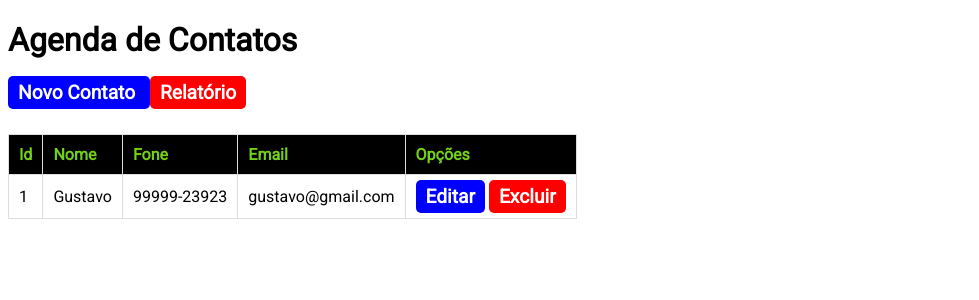
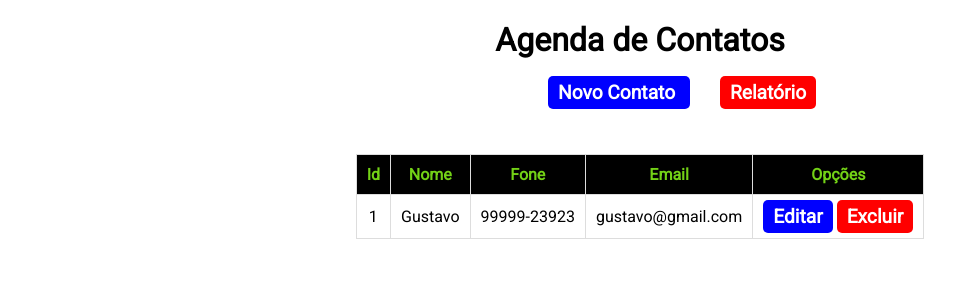
Before and after one commit to ghdss26/agenda, a Java web app: page /main in a window 1280 px wide. Shown: the top 300 px of the page, without its empty margins (0-979 px from the left). Run offline with Tomcat 11, a stand-in JSP engine, Linux system fonts and the light colour scheme; data comes from the database, SQL or seed files in the repository; some libraries are stand-ins or nearby versions.

Commit message:
Atualizando as paginas de estilização

```diff
--- a/WebContent/agenda.jsp
+++ b/WebContent/agenda.jsp
@@ -14,13 +14,11 @@
 <title>Agenda de Contatos</title>
 <link rel="icon" href="imagens/telefone.png">
 <link rel="stylesheet" href="style.css">
-<link rel="stylesheet" href="style2.css">
-<link rel="stylesheet" href="style1.css">
 </head>
 <body>
 	<h1> Agenda de Contatos </h1>
-	<a href="novo.html" class="Botao1"> Novo Contato </a>
-	<a href="report" class="Botao2">Relatório</a>
+	<a href="novo.html" class="Botao_Novo_Contato"> Novo Contato </a>
+	<a href="report" class="Botao_Relatorio">Relatório</a>
 
 	<table id="tabela">
 
@@ -45,8 +43,8 @@
 					<td> <%=lista.get(i).getNome() %> </td>
 					<td> <%=lista.get(i).getFone() %> </td>
 					<td> <%=lista.get(i).getEmail() %> </td>
-					<td><a href="select?idcon=<%=lista.get(i).getIdcon()%>" class="Botao1">Editar</a>
-						<a href="javascript: confirmar(<%=lista.get(i).getIdcon()%>)" class="Botao2">Excluir</a></td>
+					<td><a href="select?idcon=<%=lista.get(i).getIdcon()%>" class="Botao_Editar">Editar</a>
+						<a href="javascript: confirmar(<%=lista.get(i).getIdcon()%>)" class="Botao_Excluir">Excluir</a></td>
 				</tr>
 
 			<%} %>
--- a/WebContent/editar.jsp
+++ b/WebContent/editar.jsp
@@ -5,7 +5,7 @@
 <head>
 <meta charset="UTF-8">
 <link rel="icon" href="imagens/telefone.png">
-<link rel="stylesheet" href="style1.css">
+<link rel="stylesheet" href="style.css">
 </head>
 <body>
 
@@ -16,7 +16,7 @@
 		<table>
 
 			<tr>
-				<td> <input type="text" name="idcon" id="caixa3" readonly value="<%out.print(request.getAttribute("idcon"));%>"></td>
+				<td> <input type="text" name="idcon" id="Caixa3" readonly value="<%out.print(request.getAttribute("idcon"));%>"></td>
 			</tr>
 
 			<tr>
@@ -33,7 +33,7 @@
 
 		</table>
 
-		<input type="button" value="Salvar" class="Botao1" onclick="validar()">
+		<input type="button" value="Salvar" class="Botao_Alterar" onclick="validar()">
 
 	</form>
 
--- a/WebContent/index.html
+++ b/WebContent/index.html
@@ -4,11 +4,11 @@
 <meta charset="UTF-8">
 <title>Agenda de Contatos</title>
 <link rel="icon" href="imagens/agenda.png">
-<link rel="stylesheet" href="style1.css">
+<link rel="stylesheet" href="style.css">
 </head>
 <body>
 	<img src="imagens/agenda.png">
 	<h1> Agenda de Contatos </h1>
-	<a href="main" class="Botao1"> Acessar </a>
+	<a href="main" class="Botao_Acessar">Acessar</a>
 </body>
 </html>
--- a/WebContent/novo.html
+++ b/WebContent/novo.html
@@ -4,7 +4,7 @@
 <meta charset="UTF-8">
 <title>Agenda de Contatos</title>
 <link rel="icon" href="imagens/telefone.png">
-<link rel="stylesheet" href="style1.css">
+<link rel="stylesheet" href="style.css">
 </head>
 <body>
 
@@ -28,7 +28,7 @@
 
 		</table>
 
-		<input type="button" value="Adicionar" class="Botao1" onclick="validar()">
+		<input type="button" value="Adicionar" class="Botao_Adicionar" onclick="validar()">
 
 	</form>
 
--- a/WebContent/style.css
+++ b/WebContent/style.css
@@ -7,26 +7,173 @@ body{
 	font-family: 'Roboto', sans-serif;
 	font-size: 1em;
 	font-weight:400;
-
 }
 
-.Botao1 {
+img{
+
+	display: block;
+	margin: 0px auto;
+}
+
+h1 {
+
+	text-align: center;
+}
+
+.Botao_Acessar {
 
 	text-decoration: none;
 	padding: 5px 10px 5px 10px;
-	color: green;
+	color: white;
 	font-size: 1.2em;
 	font-weight: 700;
 	border-radius: 5px;
 	border: 0;
 	cursor:pointer;
+	background-color: blue;
+	position: relative;
+	left: 620px;
 }
+
+.Botao_Novo_Contato {
+
+	text-decoration: none;
+	padding: 5px 10px 5px 10px;
+	color: white;
+	font-size: 1.2em;
+	font-weight: 700;
+	border-radius: 5px;
+	border: 0;
+	cursor:pointer;
+	background-color: blue;
+	position: relative;
+	left: 540px;
+}
+
+.Botao_Adicionar {
+
+	text-decoration: none;
+	padding: 5px 10px 5px 10px;
+	color: white;
+	margin-top: 50px;
+	font-size: 1.2em;
+	font-weight: 700;
+	border-radius: 5px;
+	border: 0;
+	cursor:pointer;
+	background-color: blue;
+	position: relative;
+	left: 620px;
+}
+
+.Botao_Alterar {
+
+	text-decoration: none;
+	padding: 5px 10px 5px 10px;
+	margin-top: 50px;
+	color: white;
+	font-size: 1.2em;
+	font-weight: 700;
+	border-radius: 5px;
+	border: 0;
+	cursor:pointer;
+	background-color: blue;
+	position: relative;
+	left: 620px;
+}
+
+.Botao_Editar{
+
+	text-decoration: none;
+	padding: 5px 10px 5px 10px;
+	color: white;
+	font-size: 1.2em;
+	font-weight: 700;
+	border-radius: 5px;
+	border: 0;
+	cursor:pointer;
+	background-color: blue;
+	left: 540px;
+}
+
+.Botao_Relatorio {
+
+	text-decoration: none;
+	padding: 5px 10px 5px 10px;
+	color: white;
+	font-size: 1.2em;
+	font-weight: 700;
+	border-radius: 5px;
+	border: 0;
+	cursor:pointer;
+	background-color: red;
+	position: relative;
+	left: 570px;
+}
+
+.Botao_Excluir{
+
+	text-decoration: none;
+	padding: 5px 10px 5px 10px;
+	color: white;
+	font-size: 1.2em;
+	font-weight: 700;
+	border-radius: 5px;
+	border: 0;
+	cursor:pointer;
+	background-color: red;
+}
+
 
 .Caixa1 {
 
+	position: relative;
+	left: 500px;
 	width: 320px;
 	padding: 5px;
 	margin-bottom: 10px;
-	border: 1px solid black;
+	border: 1px solid rgb(210, 232, 27);
 	border-radius: 5px;
 }
+
+.Caixa2 {
+
+	position: relative;
+	left: 500px;
+	padding: 5px;
+	margin-bottom: 10px;
+	border: 1px solid #808080;
+	border-radius: 5px;
+}
+
+#Caixa3 {
+
+	position: relative;
+	left: 500px;
+	padding: 5px;
+	margin-bottom: 10px;
+	border: 1px solid #ff0000;
+}
+
+#tabela {
+
+	margin: auto;
+	margin-top: 50px;
+	border-collapse: collapse;
+	text-align: center;
+}
+
+#tabela th {
+
+	border: 1px solid #ddd;
+	padding: 10px;
+	text-align: center;
+	background-color: #000000;
+	color: rgb(115, 210, 22);
+}
+
+#tabela td {
+
+	border: 1px solid #ddd;
+	padding: 10px;
+}
--- a/WebContent/style1.css
+++ /dev/null
@@ -1,60 +0,0 @@
-@charset "UTF-8";
-
-@import url('https://fonts.googleapis.com/css2?family=Roboto:wght@300;400&display=swap');
-
-body{
-
-	font-family: 'Roboto', sans-serif;
-	font-size: 1em;
-	font-weight:400;
-}
-
-.Botao1 {
-
-	text-decoration: none;
-	padding: 5px 10px 5px 10px;
-	color: white;
-	font-size: 1.2em;
-	font-weight: 700;
-	border-radius: 5px;
-	border: 0;
-	cursor:pointer;
-	background-color: blue;
-}
-
-.Botao2 {
-
-	text-decoration: none;
-	padding: 5px 10px 5px 10px;
-	color: white;
-	font-size: 1.2em;
-	font-weight: 700;
-	border-radius: 5px;
-	border: 0;
-	cursor:pointer;
-	background-color: red;
-}
-
-.Caixa1 {
-
-	width: 320px;
-	padding: 5px;
-	margin-bottom: 10px;
-	border: 1px solid rgb(210, 232, 27);
-	border-radius: 5px;
-}
-
-.Caixa2 {
-
-	padding: 5px;
-	margin-bottom: 10px;
-	border: 1px solid #808080;
-	border-radius: 5px;
-}
-
-#caixa3 {
-
-	padding: 5px;
-	margin-bottom: 10px;
-	border: 1px solid #ff0000;
-}
--- a/WebContent/style2.css
+++ /dev/null
@@ -1,26 +0,0 @@
-@charset "UTF-8";
-
-@charset "UTF-8";
-
-@import url('https://fonts.googleapis.com/css2?family=Roboto:wght@300;400&display=swap');
-
-#tabela {
-
-	margin-top: 30px;
-	border-collapse: collapse;
-}
-
-#tabela th {
-
-	border: 1px solid #ddd;
-	padding: 10px;
-	text-align: left;
-	background-color: #000000;
-	color: rgb(115, 210, 22);
-}
-
-#tabela td {
-
-	border: 1px solid #ddd;
-	padding: 10px;
-}
```
